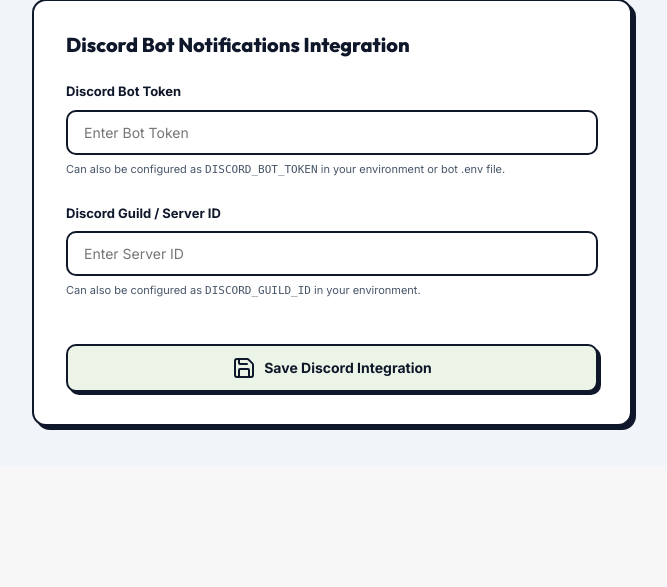
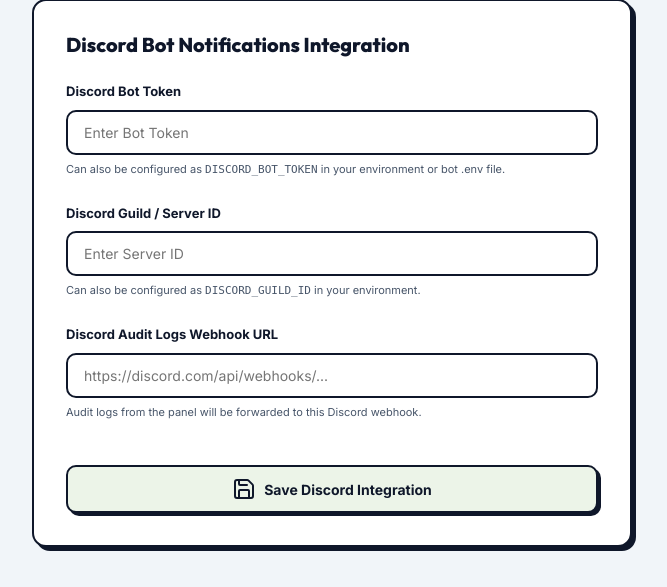
Before and after one commit to xAyan55/pilot, a Flask app: page /admin in a window 1280 px wide, after a click on "Customization". Shown: the part 1236-1823 px from the top of the page, without its empty margins (268-935 px from the left). Before the commit the page ends 1666 px from the top, so only its background shows below. Run offline with Flask 3, Linux system fonts and the light colour scheme; the visitor is signed in with stand-in values (Sample User, id 1); data comes from the database, SQL or seed files in the repository; data that the repository does not hold is empty.

Commit message:
feat: implement asynchronous discord webhook forwarding for audit logs with admin panel integration

```diff
--- a/app.py
+++ b/app.py
@@ -262,9 +262,77 @@ def inject_settings():
 def log_audit(user_id, action):
     conn = get_db_connection()
     cursor = conn.cursor()
-    cursor.execute("INSERT INTO logs (user_id, action) VALUES (?, ?)", (user_id, action))
-    conn.commit()
-    conn.close()
+    try:
+        cursor.execute("INSERT INTO logs (user_id, action) VALUES (?, ?)", (user_id, action))
+        conn.commit()
+
+        # Retrieve username
+        username = "System"
+        if user_id:
+            cursor.execute("SELECT username FROM users WHERE id = ?", (user_id,))
+            row = cursor.fetchone()
+            if row:
+                username = row['username']
+
+        # Fetch discord_webhook_url
+        cursor.execute("SELECT value FROM settings WHERE key = 'discord_webhook_url'")
+        setting_row = cursor.fetchone()
+        webhook_url = setting_row['value'].strip() if setting_row and setting_row['value'] else None
+
+        if webhook_url:
+            import urllib.request
+            import json
+            import datetime
+            import threading
+
+            def send_to_webhook(url, user, act):
+                try:
+                    payload = {
+                        "embeds": [
+                            {
+                                "title": "🛡️ Panel Audit Log",
+                                "color": 3447003,  # Deep Blue
+                                "fields": [
+                                    {
+                                        "name": "User",
+                                        "value": f"`{user}`",
+                                        "inline": True
+                                    },
+                                    {
+                                        "name": "Action",
+                                        "value": act,
+                                        "inline": True
+                                    },
+                                    {
+                                        "name": "Timestamp",
+                                        "value": datetime.datetime.now().strftime("%Y-%m-%d %H:%M:%S"),
+                                        "inline": False
+                                    }
+                                ],
+                                "footer": {
+                                    "text": "MintyHost LXC Control Panel Logs"
+                                }
+                            }
+                        ]
+                    }
+                    req = urllib.request.Request(
+                        url,
+                        data=json.dumps(payload).encode('utf-8'),
+                        headers={'Content-Type': 'application/json', 'User-Agent': 'Mozilla/5.0'}
+                    )
+                    with urllib.request.urlopen(req, timeout=5) as response:
+                        response.read()
+                except Exception as e:
+                    print(f"[WARNING] Failed to send log to Discord Webhook: {e}")
+
+            threading.Thread(
+                target=send_to_webhook,
+                args=(webhook_url, f"{username} (ID: {user_id})" if user_id else "System", action)
+            ).start()
+    except Exception as e:
+        print(f"[ERROR] log_audit failed: {e}")
+    finally:
+        conn.close()
 
 # Helper: Auth check
 def is_logged_in():
@@ -1672,13 +1740,15 @@ def admin_settings_discord():
     data = request.get_json() or {}
     bot_token = data.get('discord_bot_token', '').strip()
     guild_id = data.get('discord_guild_id', '').strip()
+    discord_webhook_url = data.get('discord_webhook_url', '').strip()
 
     conn = get_db_connection()
     cursor = conn.cursor()
     try:
         updates = {
             'discord_bot_token': bot_token,
-            'discord_guild_id': guild_id
+            'discord_guild_id': guild_id,
+            'discord_webhook_url': discord_webhook_url
         }
         for key, val in updates.items():
             cursor.execute(
--- a/static/js/admin.js
+++ b/static/js/admin.js
@@ -2067,6 +2067,7 @@ async function saveDiscordIntegration(event) {
   event.preventDefault();
   const token = document.getElementById('discordBotToken').value.trim();
   const guildId = document.getElementById('discordGuildId').value.trim();
+  const webhookUrl = document.getElementById('discordWebhookUrl').value.trim();
 
   try {
     const response = await fetch('/api/admin/settings/discord', {
@@ -2074,7 +2075,8 @@ async function saveDiscordIntegration(event) {
       headers: { 'Content-Type': 'application/json' },
       body: JSON.stringify({
         discord_bot_token: token,
-        discord_guild_id: guildId
+        discord_guild_id: guildId,
+        discord_webhook_url: webhookUrl
       })
     });
     const result = await window.handleFetchResponse(response);
--- a/templates/admin.html
+++ b/templates/admin.html
@@ -785,6 +785,11 @@
                   <input type="text" id="discordGuildId" class="form-input" value="{{ settings.get('discord_guild_id', '') }}" placeholder="Enter Server ID">
                   <small style="font-size: 11px; color: var(--color-text-muted);">Can also be configured as <code>DISCORD_GUILD_ID</code> in your environment.</small>
                 </div>
+                <div class="form-group">
+                  <label for="discordWebhookUrl">Discord Audit Logs Webhook URL</label>
+                  <input type="url" id="discordWebhookUrl" class="form-input" value="{{ settings.get('discord_webhook_url', '') }}" placeholder="https://discord.com/api/webhooks/...">
+                  <small style="font-size: 11px; color: var(--color-text-muted);">Audit logs from the panel will be forwarded to this Discord webhook.</small>
+                </div>
                 <button type="submit" class="btn btn-secondary" style="margin-top: 20px; width: 100%;">
                   <i data-lucide="save"></i> Save Discord Integration
                 </button>
```
